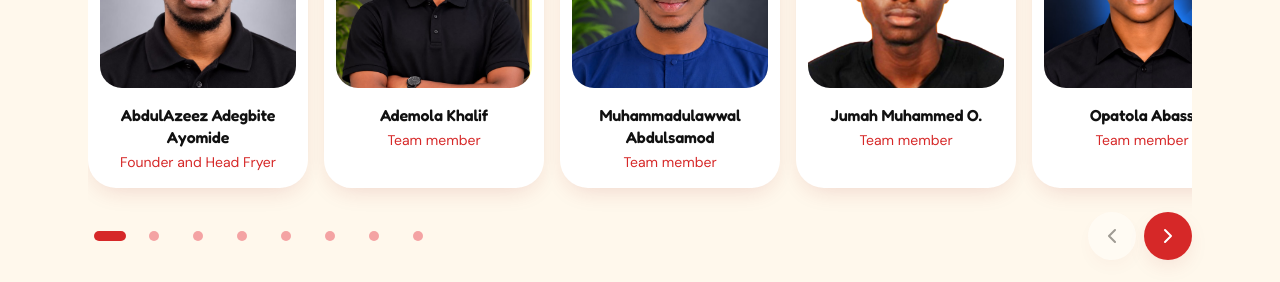
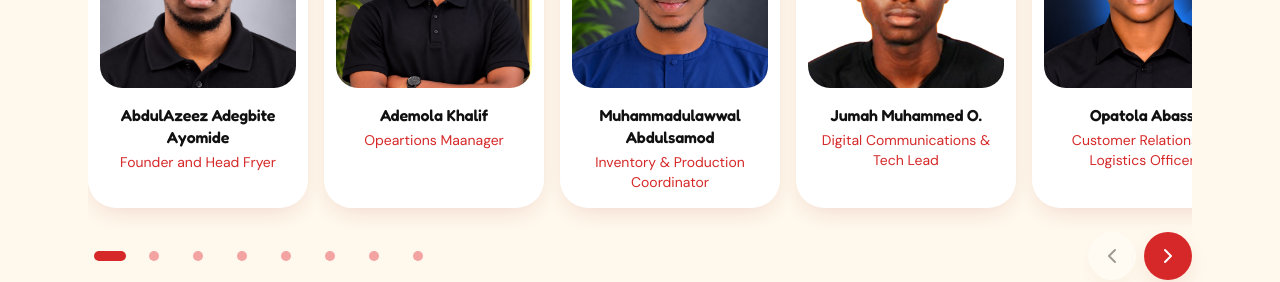
Before and after one commit to iqrapay2025-dot/turoobpastries, a React (Vite) app: page / in a window 1280 px wide. Shown: the part 3420-3702 px from the top of the page. Built offline with nearby package versions, Linux system fonts and the light colour scheme; no server answers; the database is empty.

Commit message:
feat: reorganize team member roles and add detailed descriptions

```diff
--- a/src/data.ts
+++ b/src/data.ts
@@ -65,13 +65,13 @@ export const naira = (n: number) => '₦' + n.toLocaleString('en-NG')
 
 export const TEAM = [
   { name: 'AbdulAzeez Adegbite Ayomide', role: 'Founder and Head Fryer', img: abdulazeez },
-  { name: 'Ademola Khalif', role: 'Team member', img: ademola },
-  { name: 'Muhammadulawwal Abdulsamod', role: 'Team member', img: muhammadulawwal },
-  { name: 'Jumah Muhammed O.', role: 'Team member', img: jumah },
-  { name: 'Yisau Shukroh', role: 'Team member', img: t1 },
-  { name: 'Fatimah Salahudeen', role: 'Team member', img: t2 },
-  { name: 'Masruroh Fasasi', role: 'Team member', img: t3 },
-    { name: 'Opatola Abass', role: 'Team member', img: opatola },
+  { name: 'Ademola Khalif', role: 'Opeartions Maanager', img: ademola },
+  { name: 'Muhammadulawwal Abdulsamod', role: 'Inventory & Production Coordinator', img: muhammadulawwal },
+  { name: 'Jumah Muhammed O.', role: 'Digital Communications & Tech Lead', img: jumah },
+    { name: 'Opatola Abass', role: 'Customer Relations & Logistics Officer', img: opatola },
+  { name: 'Yisau Shukroh', role: 'Packaging & Distribution Associate', img: t1 },
+  { name: 'Fatimah Salahudeen', role: 'Production & Packaging Associate', img: t2 },
+  { name: 'Masruroh Fasasi', role: 'Packaging & Presentation Associate', img: t3 },
 ]
 
 export const REVIEWS = [
--- a/src/pages/Home.tsx
+++ b/src/pages/Home.tsx
@@ -189,13 +189,13 @@ const FALLBACK_REVIEWS: Review[] = [
 
 const FALLBACK_TEAM: TeamMember[] = [
   { name: 'AbdulAzeez Adegbite Ayomide', role: 'Founder and Head Fryer', img: abdulazeez },
-  { name: 'Ademola Khalif', role: 'Team member', img: ademola },
-  { name: 'Muhammadulawwal Abdulsamod', role: 'Team member', img: muhammadulawwal },
-  { name: 'Jumah Muhammed O.', role: 'Team member', img: jumah },
-    { name: 'Opatola Abass', role: 'Team member', img: opatola },
-  { name: 'Yisau Shukroh', role: 'Team member', img: t1 },
-  { name: 'Fatimah Salahudeen', role: 'Team member', img: t2 },
-  { name: 'Masruroh Fasasi', role: 'Team member', img: t3 },
+  { name: 'Ademola Khalif', role: 'Opeartions Maanager', img: ademola },
+  { name: 'Muhammadulawwal Abdulsamod', role: 'Inventory & Production Coordinator', img: muhammadulawwal },
+  { name: 'Jumah Muhammed O.', role: 'Digital Communications & Tech Lead', img: jumah },
+    { name: 'Opatola Abass', role: 'Customer Relations & Logistics Officer', img: opatola },
+  { name: 'Yisau Shukroh', role: 'Packaging & Distribution Associate', img: t1 },
+  { name: 'Fatimah Salahudeen', role: 'Production & Packaging Associate', img: t2 },
+  { name: 'Masruroh Fasasi', role: 'Packaging & Presentation Associate', img: t3 },
 ]
 
 /* Supabase rows use slightly different field names than the UI, so map them. */
```
